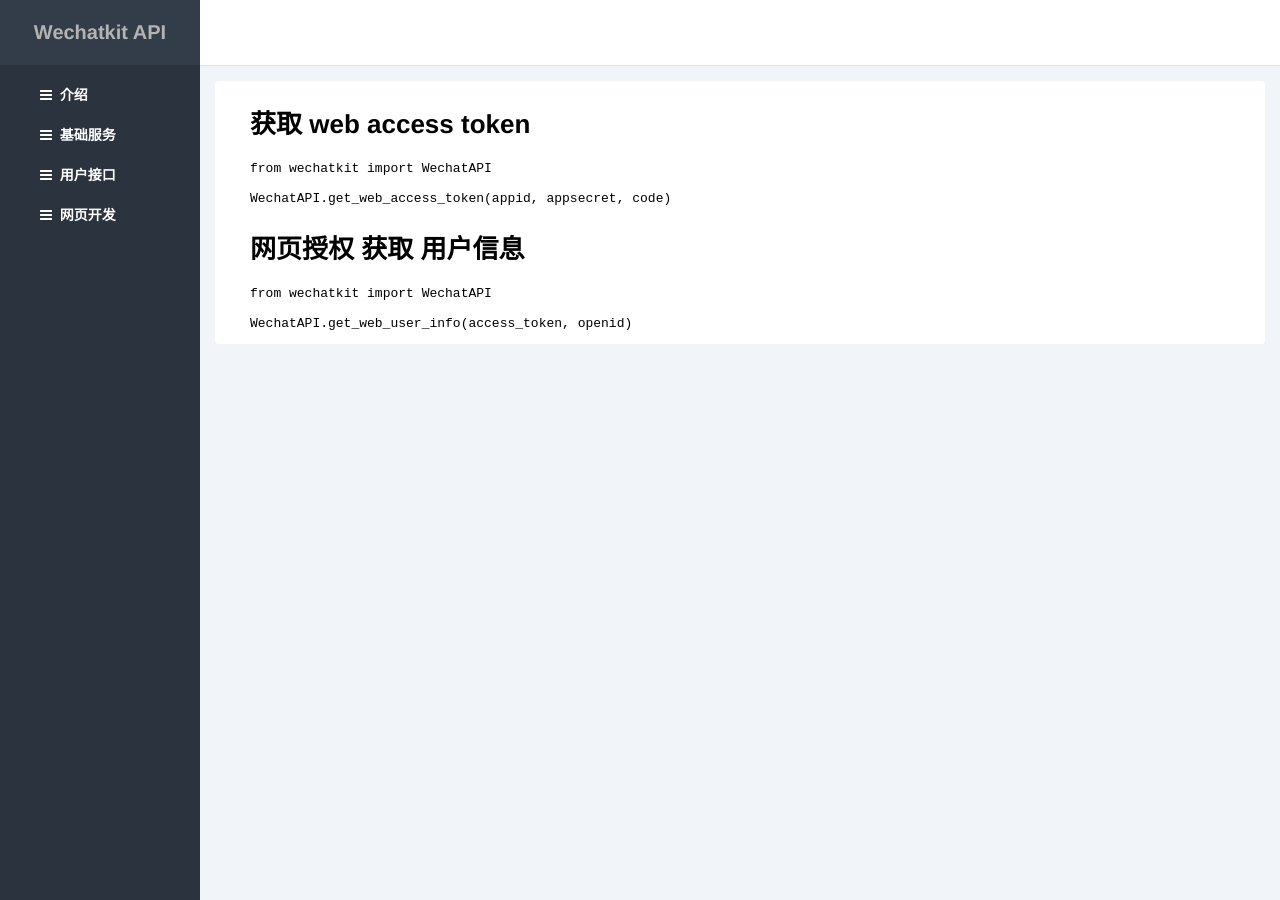
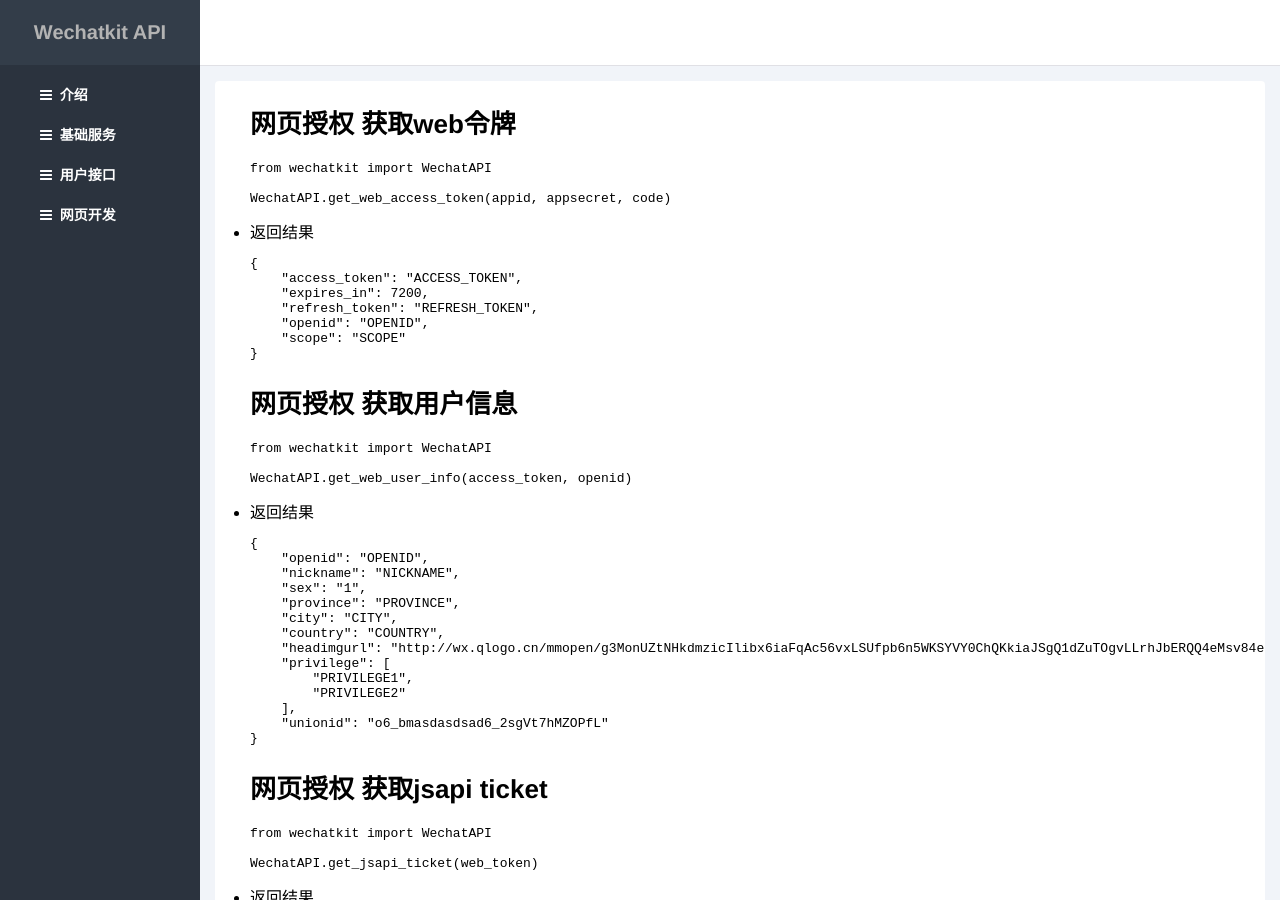
Before and after one commit to istommao/wechatkit, an MkDocs documentation site: the page built from docs/docs/web.md, in a window 1280 px wide. Built offline with MkDocs 1.6.1, drawn with Linux system fonts in a browser that asks for light colours; old or Windows-style settings are respelled for this version of MkDocs.

Commit message:
Modify docs, add retdata

````diff
--- a/docs/docs/web.md
+++ b/docs/docs/web.md
@@ -1,4 +1,4 @@
-## 获取 web access token
+## 网页授权 获取web令牌
 
 ```python
 from wechatkit import WechatAPI
@@ -6,10 +6,62 @@ from wechatkit import WechatAPI
 WechatAPI.get_web_access_token(appid, appsecret, code)
 ```
 
-## 网页授权 获取 用户信息
+- 返回结果
+
+```json
+{
+    "access_token": "ACCESS_TOKEN",
+    "expires_in": 7200,
+    "refresh_token": "REFRESH_TOKEN",
+    "openid": "OPENID",
+    "scope": "SCOPE"
+}
+```
+
+## 网页授权 获取用户信息
 
 ```python
 from wechatkit import WechatAPI
 
 WechatAPI.get_web_user_info(access_token, openid)
 ```
+
+
+- 返回结果
+
+```json
+{
+    "openid": "OPENID",
+    "nickname": "NICKNAME",
+    "sex": "1",
+    "province": "PROVINCE",
+    "city": "CITY",
+    "country": "COUNTRY",
+    "headimgurl": "http://wx.qlogo.cn/mmopen/g3MonUZtNHkdmzicIlibx6iaFqAc56vxLSUfpb6n5WKSYVY0ChQKkiaJSgQ1dZuTOgvLLrhJbERQQ4eMsv84eavHiaiceqxibJxCfHe/46",
+    "privilege": [
+        "PRIVILEGE1",
+        "PRIVILEGE2"
+    ],
+    "unionid": "o6_bmasdasdsad6_2sgVt7hMZOPfL"
+}
+```
+
+## 网页授权 获取jsapi ticket
+
+```python
+from wechatkit import WechatAPI
+
+WechatAPI.get_jsapi_ticket(web_token)
+```
+
+
+- 返回结果
+
+```json
+{
+    "errcode": 0,
+    "errmsg": "ok",
+    "ticket": "bxLdikRXVbTPdHSM05e5u5sUoXNKdvsdshFKA",
+    "expires_in": 7200
+}
+```
````
Also changed, not shown: docs/docs/basic.md (+23 -2 lines), docs/docs/index.md (+2 -2 lines), docs/docs/user.md (+42 -0 lines), 1 other file.
